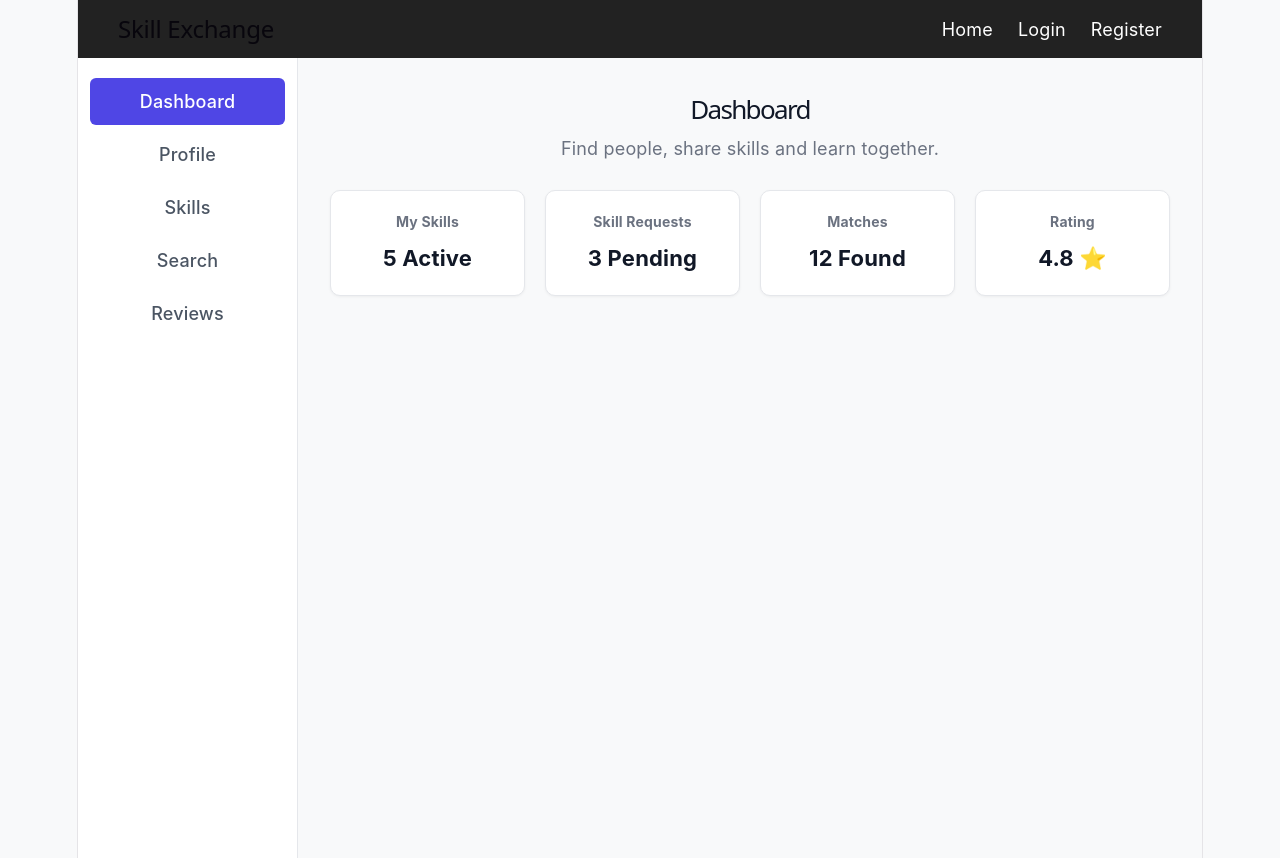
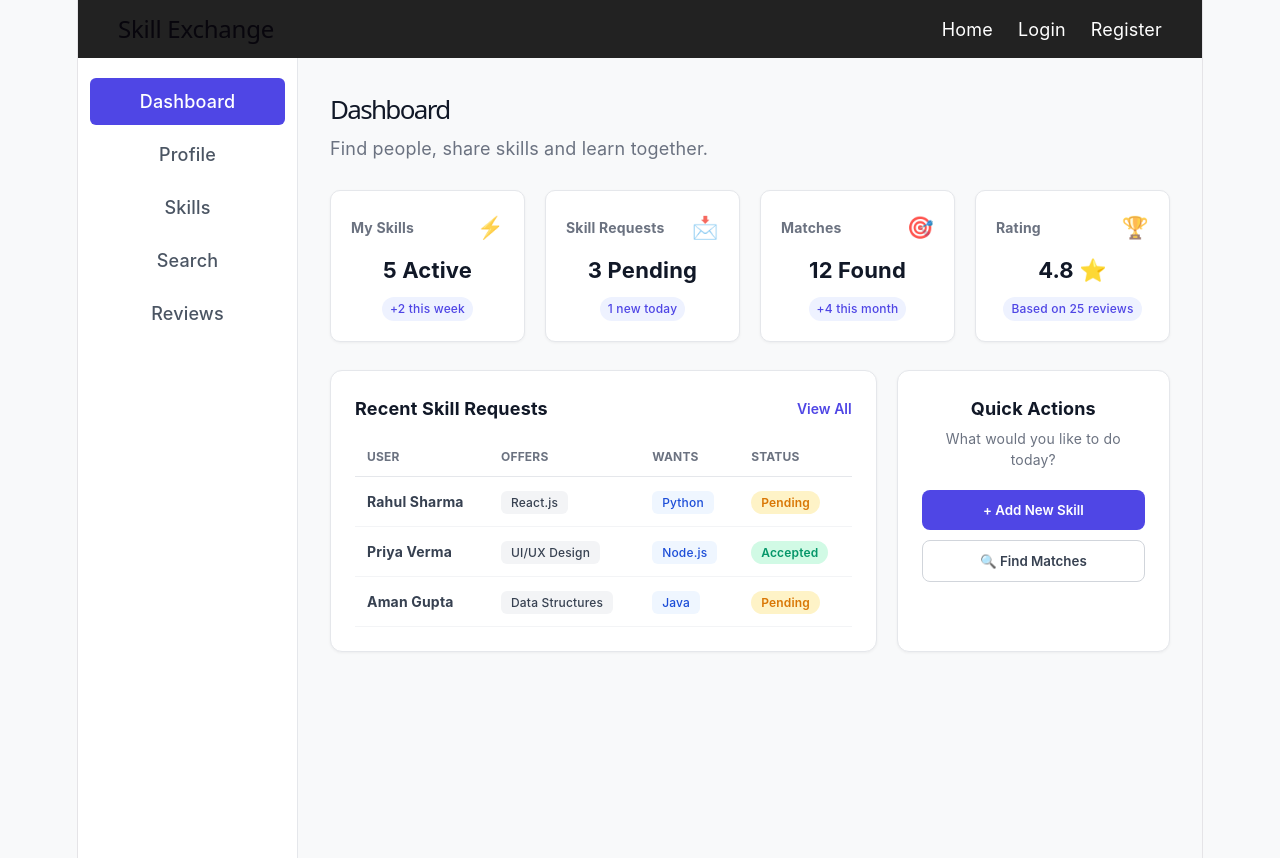
Before and after one commit to vijsanya27-afk/DEVOPS-2026-CS-E-15, a React (Vite) app: page / in a window 1280 px wide. Built offline with nearby package versions, Linux system fonts and the light colour scheme.

Commit message:
Day 3 & Day 4: Home/dashboard/exchange UI and Styled core UI

```diff
--- /dev/null
+++ b/src/components/StatCard.jsx
@@ -0,0 +1,16 @@
+import React from 'react';
+
+const StatCard = ({ title, value, change, icon }) => {
+  return (
+    <div className="dash-card">
+      <div style={{ display: 'flex', justifyContent: 'space-between', alignItems: 'center' }}>
+        <h3>{title}</h3>
+        {icon && <span style={{ fontSize: '1.2rem', opacity: 0.8 }}>{icon}</span>}
+      </div>
+      <p className="card-value">{value}</p>
+      {change && <span className="card-change">{change}</span>}
+    </div>
+  );
+};
+
+export default StatCard;
--- a/src/pages/Dashboard.css
+++ b/src/pages/Dashboard.css
@@ -55,3 +55,187 @@
   font-weight: bold;
   color: #111827;
 }
+/* --- 12 Aug Additions: Card Hover & Badges --- */
+
+/* 1. Card Par Smooth Hover Effect */
+.dash-card {
+  transition: transform 0.2s ease, box-shadow 0.2s ease; /* Hover ke liye smooth transition */
+}
+
+.dash-card:hover {
+  transform: translateY(-4px); /* Thoda upar uthega */
+  box-shadow: 0 10px 20px rgba(0, 0, 0, 0.08); /* Soft shadow heavy banega */
+  border-color: #d1d5db;
+}
+
+/* 2. Subtext / Change Badge (e.g. +2 this week) */
+.card-change {
+  display: inline-block;
+  margin-top: 10px;
+  font-size: 12px;
+  font-weight: 500;
+  color: #4f46e5; /* Modern Indigo color */
+  background-color: #eef2ff; /* Light purple/blue pill background */
+  padding: 3px 8px;
+  border-radius: 12px;
+}
+
+/* 3. Mobile/Screen Responsiveness (Optional but useful) */
+@media (max-width: 900px) {
+  .cards-grid {
+    grid-template-columns: repeat(2, 1fr); /* Choti screen par 2 columns */
+  }
+}
+
+@media (max-width: 550px) {
+  .cards-grid {
+    grid-template-columns: 1fr; /* Mobile par 1 column */
+  }
+}
+/* --- Header Fix (Left Align) --- */
+.dashboard-header {
+  text-align: left; /* Center se hta ke left align kiya */
+}
+
+/* --- Content Grid Layout (2 Columns below Cards) --- */
+.dashboard-content-grid {
+  display: grid;
+  grid-template-columns: 2fr 1fr; /* Table wide h, quick actions side me */
+  gap: 20px;
+  margin-top: 28px;
+}
+
+/* --- Generic Dashboard Section Box --- */
+.dash-section {
+  background: #ffffff;
+  padding: 24px;
+  border-radius: 12px;
+  border: 1px solid #e5e7eb;
+  box-shadow: 0 1px 3px rgba(0, 0, 0, 0.05);
+}
+
+.section-header {
+  display: flex;
+  justify-content: space-between;
+  align-items: center;
+  margin-bottom: 16px;
+}
+
+.section-header h3, .quick-actions h3 {
+  margin: 0;
+  font-size: 18px;
+  color: #111827;
+}
+
+.btn-view-all {
+  background: none;
+  border: none;
+  color: #4f46e5;
+  font-weight: 600;
+  cursor: pointer;
+  font-size: 14px;
+}
+
+/* --- Requests Table --- */
+.requests-table {
+  width: 100%;
+  border-collapse: collapse;
+  text-align: left;
+}
+
+.requests-table th {
+  padding: 10px 12px;
+  font-size: 12px;
+  color: #6b7280;
+  border-bottom: 1px solid #e5e7eb;
+  text-transform: uppercase;
+}
+
+.requests-table td {
+  padding: 14px 12px;
+  font-size: 14px;
+  border-bottom: 1px solid #f3f4f6;
+  color: #374151;
+}
+
+/* --- Skill Tags & Status Badges --- */
+.skill-tag {
+  background-color: #f3f4f6;
+  color: #374151;
+  padding: 4px 10px;
+  border-radius: 6px;
+  font-size: 12px;
+  font-weight: 500;
+}
+
+.skill-tag.alt {
+  background-color: #eff6ff;
+  color: #1d4ed8;
+}
+
+.status-badge {
+  padding: 4px 10px;
+  border-radius: 20px;
+  font-size: 12px;
+  font-weight: 600;
+}
+
+.status-badge.pending {
+  background-color: #fef3c7;
+  color: #d97706;
+}
+
+.status-badge.accepted {
+  background-color: #d1fae5;
+  color: #059669;
+}
+
+/* --- Quick Actions --- */
+.quick-actions p {
+  color: #6b7280;
+  font-size: 14px;
+  margin: 6px 0 20px 0;
+}
+
+.action-buttons {
+  display: flex;
+  flex-direction: column;
+  gap: 10px;
+}
+
+.btn-primary {
+  background-color: #4f46e5;
+  color: white;
+  border: none;
+  padding: 12px;
+  border-radius: 8px;
+  font-weight: 600;
+  cursor: pointer;
+  transition: 0.2s;
+}
+
+.btn-primary:hover {
+  background-color: #4338ca;
+}
+
+.btn-secondary {
+  background-color: #ffffff;
+  color: #374151;
+  border: 1px solid #d1d5db;
+  padding: 12px;
+  border-radius: 8px;
+  font-weight: 600;
+  cursor: pointer;
+  transition: 0.2s;
+}
+
+.btn-secondary:hover {
+  background-color: #f9fafb;
+}
+
+/* Responsive Grid for Tablets/Mobiles */
+@media (max-width: 900px) {
+  .dashboard-content-grid {
+    grid-template-columns: 1fr;
+  }
+}
--- a/src/pages/Dashboard.jsx
+++ b/src/pages/Dashboard.jsx
@@ -1,39 +1,93 @@
 import React from 'react';
 import Sidebar from '../components/Sidebar.jsx';
+import StatCard from '../components/StatCard.jsx';
 import './Dashboard.css';
 
 const Dashboard = () => {
+  const statsData = [
+    { id: 1, title: 'My Skills', value: '5 Active', change: '+2 this week', icon: '⚡' },
+    { id: 2, title: 'Skill Requests', value: '3 Pending', change: '1 new today', icon: '📩' },
+    { id: 3, title: 'Matches', value: '12 Found', change: '+4 this month', icon: '🎯' },
+    { id: 4, title: 'Rating', value: '4.8 ⭐', change: 'Based on 25 reviews', icon: '🏆' },
+  ];
+
+  // Khali space bharne ke liye Recent Requests ka dummy data
+  const recentRequests = [
+    { id: 1, name: 'Rahul Sharma', skill: 'React.js', lookingFor: 'Python', status: 'Pending' },
+    { id: 2, name: 'Priya Verma', skill: 'UI/UX Design', lookingFor: 'Node.js', status: 'Accepted' },
+    { id: 3, name: 'Aman Gupta', skill: 'Data Structures', lookingFor: 'Java', status: 'Pending' },
+  ];
+
   return (
     <div className="dashboard-page">
-      {/* 10 Aug Task: Layout Setup with Sidebar */}
       <Sidebar />
 
-      {/* Main Content Area */}
       <main className="dashboard-main">
+        {/* Header - Left Aligned */}
         <header className="dashboard-header">
           <h1>Dashboard</h1>
           <p>Find people, share skills and learn together.</p>
         </header>
 
-        {/* 11 Aug Task: Basic Cards Layout */}
+        {/* 1. Top Stat Cards */}
         <div className="cards-grid">
-          <div className="dash-card">
-            <h3>My Skills</h3>
-            <p className="card-value">5 Active</p>
+          {statsData.map((stat) => (
+            <StatCard
+              key={stat.id}
+              title={stat.title}
+              value={stat.value}
+              change={stat.change}
+              icon={stat.icon}
+            />
+          ))}
+        </div>
+
+        {/* 2. Middle Section - Recent Requests & Quick Actions */}
+        <div className="dashboard-content-grid">
+          {/* Table / Recent Activity Section */}
+          <div className="dash-section">
+            <div className="section-header">
+              <h3>Recent Skill Requests</h3>
+              <button className="btn-view-all">View All</button>
+            </div>
+
+            <table className="requests-table">
+              <thead>
+                <tr>
+                  <th>User</th>
+                  <th>Offers</th>
+                  <th>Wants</th>
+                  <th>Status</th>
+                </tr>
+              </thead>
+              <tbody>
+                {recentRequests.map((req) => (
+                  <tr key={req.id}>
+                    <td><strong>{req.name}</strong></td>
+                    <td><span className="skill-tag">{req.skill}</span></td>
+                    <td><span className="skill-tag alt">{req.lookingFor}</span></td>
+                    <td>
+                      <span className={`status-badge ${req.status.toLowerCase()}`}>
+                        {req.status}
+                      </span>
+                    </td>
+                  </tr>
+                ))}
+              </tbody>
+            </table>
           </div>
-          <div className="dash-card">
-            <h3>Skill Requests</h3>
-            <p className="card-value">3 Pending</p>
-          </div>
-          <div className="dash-card">
-            <h3>Matches</h3>
-            <p className="card-value">12 Found</p>
-          </div>
-          <div className="dash-card">
-            <h3>Rating</h3>
-            <p className="card-value">4.8 ⭐</p>
+
+          {/* Quick Actions Side Card */}
+          <div className="dash-section quick-actions">
+            <h3>Quick Actions</h3>
+            <p>What would you like to do today?</p>
+            <div className="action-buttons">
+              <button className="btn-primary">+ Add New Skill</button>
+              <button className="btn-secondary">🔍 Find Matches</button>
+            </div>
           </div>
         </div>
+
       </main>
     </div>
   );
```
Also changed, not shown: 2 other files (tests, documents, lock files or other folders).
